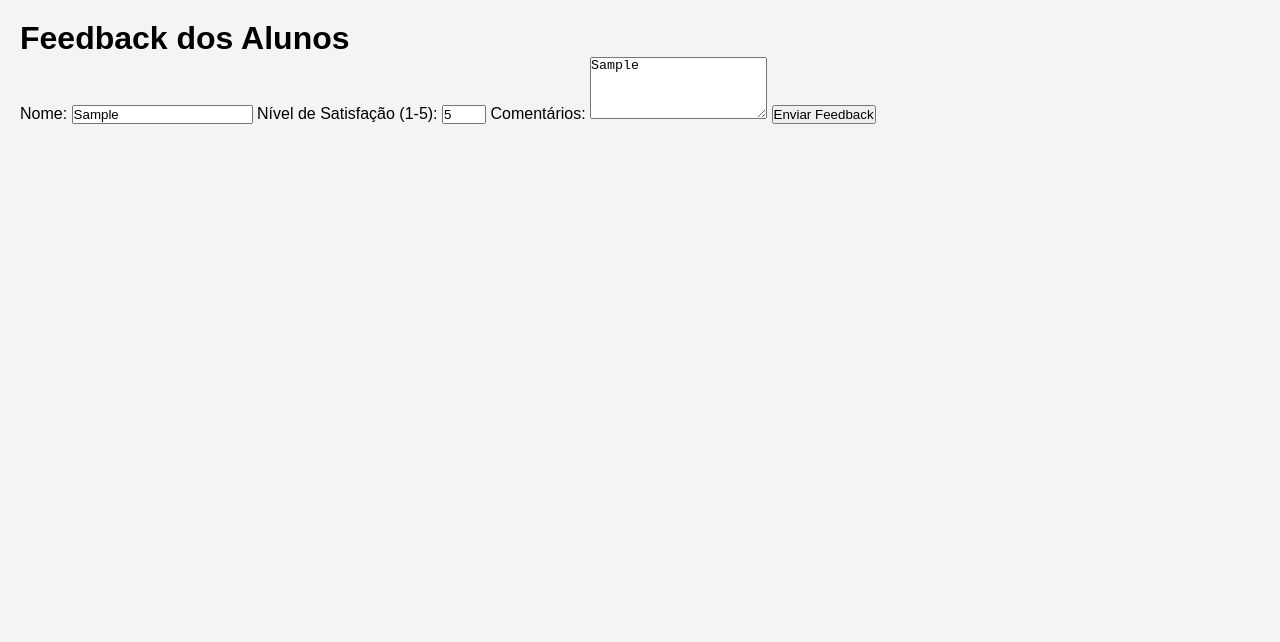
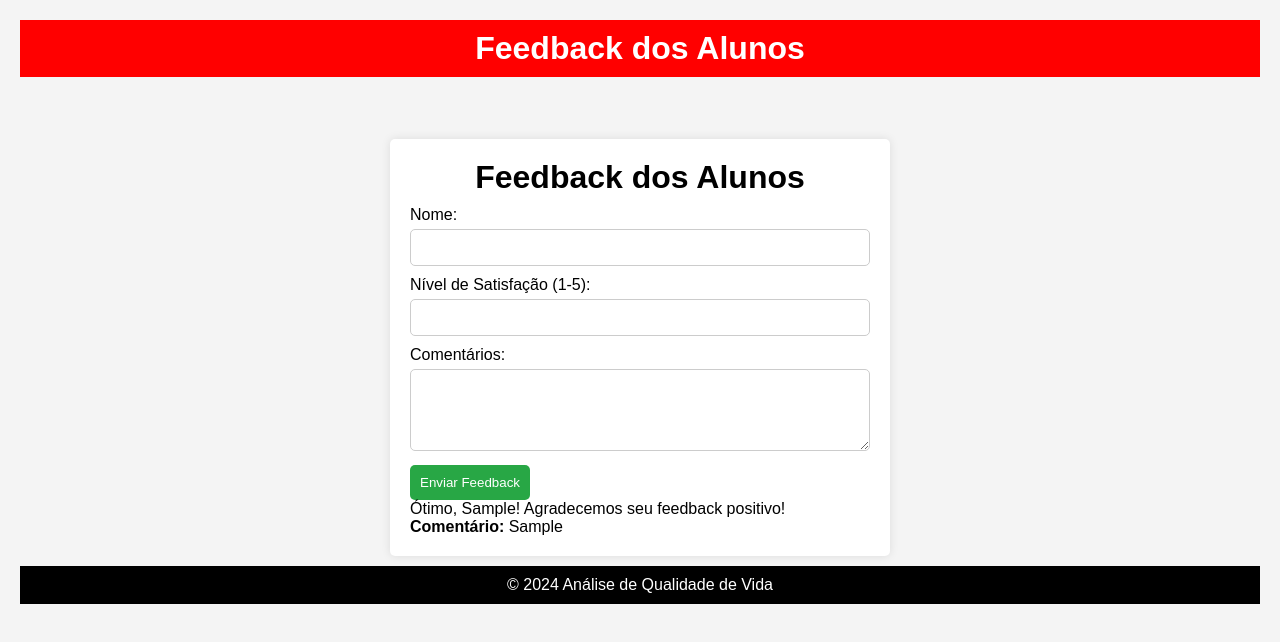
Before and after one commit to ramos5209/DevAgil, a plain HTML site: page feedback_pag/feedback.html in a window 1280 px wide. Both pictures are taken after typing "Sample", "5", "Sample" into the empty fields and a click on the button "Enviar Feedback". Drawn offline with Linux system fonts and the light colour scheme.

Commit message:
termino do js e css

```diff
--- a/feedback_pag/feedback.html
+++ b/feedback_pag/feedback.html
@@ -8,6 +8,11 @@
     <title>Feedback dos Alunos</title>
 </head>
 <body>
+
+    <header>
+        <h1>Feedback dos Alunos</h1>
+    </header>
+
     <div class="container">
         <!--Nome do formulario-->
         <h1>Feedback dos Alunos</h1>
@@ -32,7 +37,11 @@
         <div id="feedbackMessage" class="hidden"></div>
     </div>
 
+    <footer>
+        <p>&copy; 2024 Análise de Qualidade de Vida</p>
+    </footer>
+
     <!--Expotação do js-->
-    <script src="main.js"></script>
+    <script src="./main.js"></script>
 </body>
 </html>
--- a/feedback_pag/main.js
+++ b/feedback_pag/main.js
@@ -1,12 +1,21 @@
+// Adiciona um listener ao formulário para escutar o evento de envio
 document.getElementById('feedbackForm').addEventListener('submit', function(event) {
-    event.preventDefault(); // Impede o envio padrão do formulário
+    // Impede o envio padrão do formulário (para não recarregar a página)
+    event.preventDefault();
 
+    // Captura o valor do campo "Nome"
     const name = document.getElementById('name').value;
-    const satisfaction = parseInt(document.getElementById('satisfaction').value);
-    const comments = document.getElementById('comments').value;
 
+    // Captura e converte o valor do campo "Nível de Satisfação" para um número inteiro
+    const satisfaction = parseInt(document.getElementById('Satisfacao').value);
+
+    // Captura o valor do campo "Comentários"
+    const comments = document.getElementById('comentario').value;
+
+    // Inicializa uma variável para armazenar a mensagem de feedback
     let feedbackMessage = '';
 
+    // Avalia o nível de satisfação e gera uma mensagem personalizada
     if (satisfaction <= 2) {
         feedbackMessage = `Olá ${name}, sentimos muito que você não esteja satisfeito. Seus comentários são importantes e iremos trabalhar para melhorar.`;
     } else if (satisfaction <= 4) {
@@ -15,9 +24,18 @@ document.getElementById('feedbackForm').addEventListener('submit', function(even
         feedbackMessage = `Ótimo, ${name}! Agradecemos seu feedback positivo!`;
     }
 
+    // Se houver comentários, adiciona à mensagem de feedback
     feedbackMessage += comments ? `<br><strong>Comentário:</strong> ${comments}` : '';
 
+    // Seleciona a div onde a mensagem de feedback será exibida
     const messageDiv = document.getElementById('feedbackMessage');
+
+    // Atualiza o conteúdo da div com a mensagem de feedback
     messageDiv.innerHTML = feedbackMessage;
+
+    // Remove a classe "hidden" para mostrar a mensagem
     messageDiv.classList.remove('hidden');
+
+    // Limpa os campos do formulário
+    document.getElementById('feedbackForm').reset();
 });
--- a/feedback_pag/style.css
+++ b/feedback_pag/style.css
@@ -10,3 +10,74 @@ body {
     margin: 0;
     padding: 20px;
 }
+
+/*Header*/
+header {
+    background-color: red; /* Cor de fundo do cabeçalho */
+    color: white; /* Cor do texto */
+    padding: 10px 0; /* Espaçamento interno */
+    text-align: center; /* Centraliza o texto */
+}
+
+/*Container do formulario*/
+.container {
+    max-width: 500px;
+    margin: auto;
+    background: #fff;
+    padding: 20px;
+    border-radius: 5px;
+    box-shadow: 0 0 10px rgba(0,0,0,0.1);
+    margin-top: 5%;
+}
+
+h1 {
+    text-align: center;
+}
+
+label {
+    display: block;
+    margin-top: 10px;
+}
+
+input, textarea {
+    width: 100%;
+    padding: 10px;
+    margin-top: 5px;
+    border: 1px solid #ccc;
+    border-radius: 5px;
+}
+
+button {
+    margin-top: 10px;
+    padding: 10px;
+    background: #28a745;
+    color: white;
+    border: none;
+    border-radius: 5px;
+    cursor: pointer;
+}
+
+button:hover {
+    background: #218838;
+}
+
+.hidden {
+    display: none;
+}
+
+.feedback {
+    margin-top: 20px;
+    padding: 10px;
+    border-radius: 5px;
+}
+
+/*Rodapé*/
+footer {
+    margin-top: 10px;
+    background-color: black; /* Cor de fundo do rodapé */
+    color: white; /* Cor do texto */
+    text-align: center; /* Centraliza o texto */
+    padding: 10px 0; /* Espaçamento interno */
+    bottom: 0; /* Fixa o rodapé na parte inferior */
+    width: 100%; /* Largura total */
+}
```
